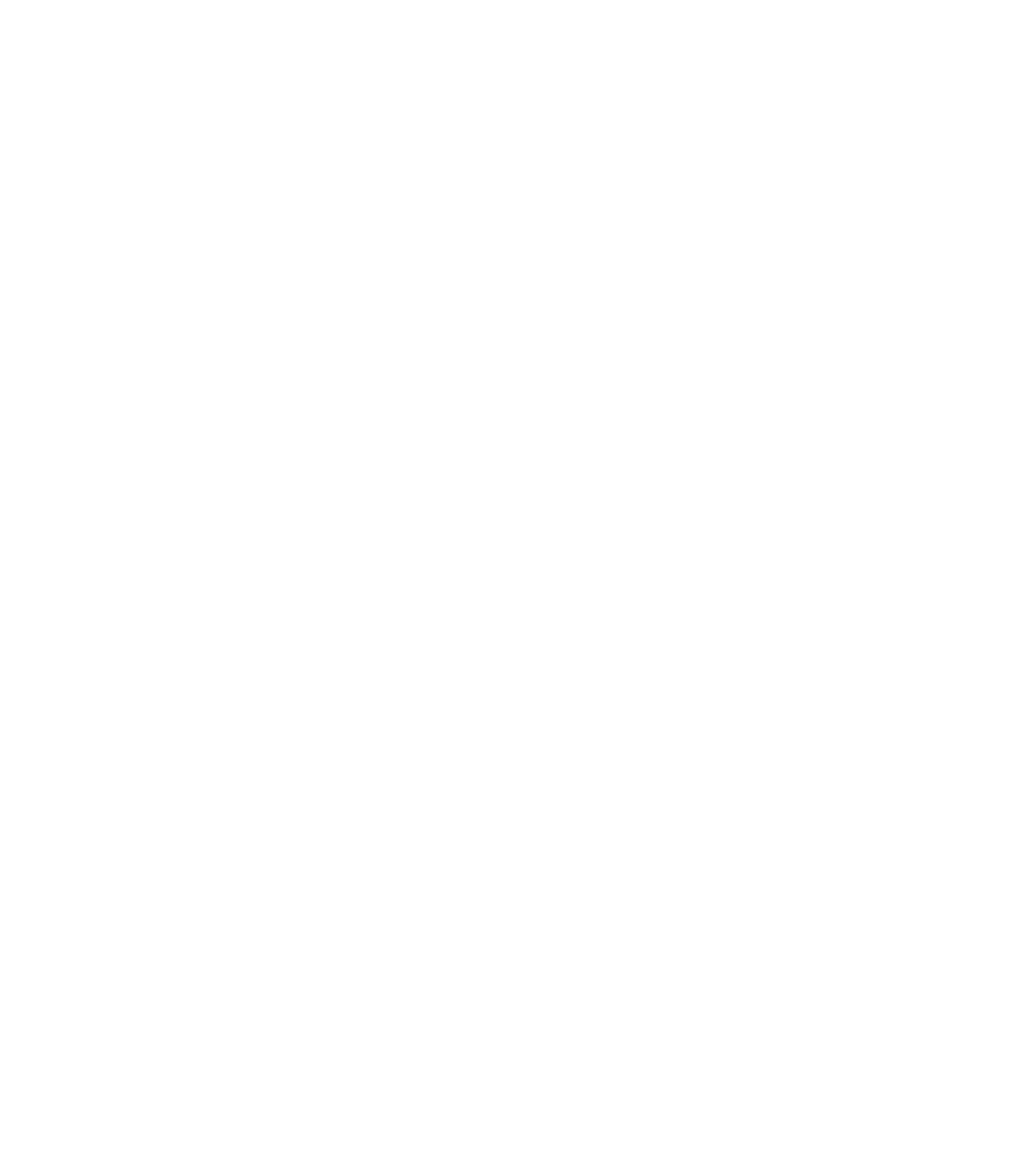
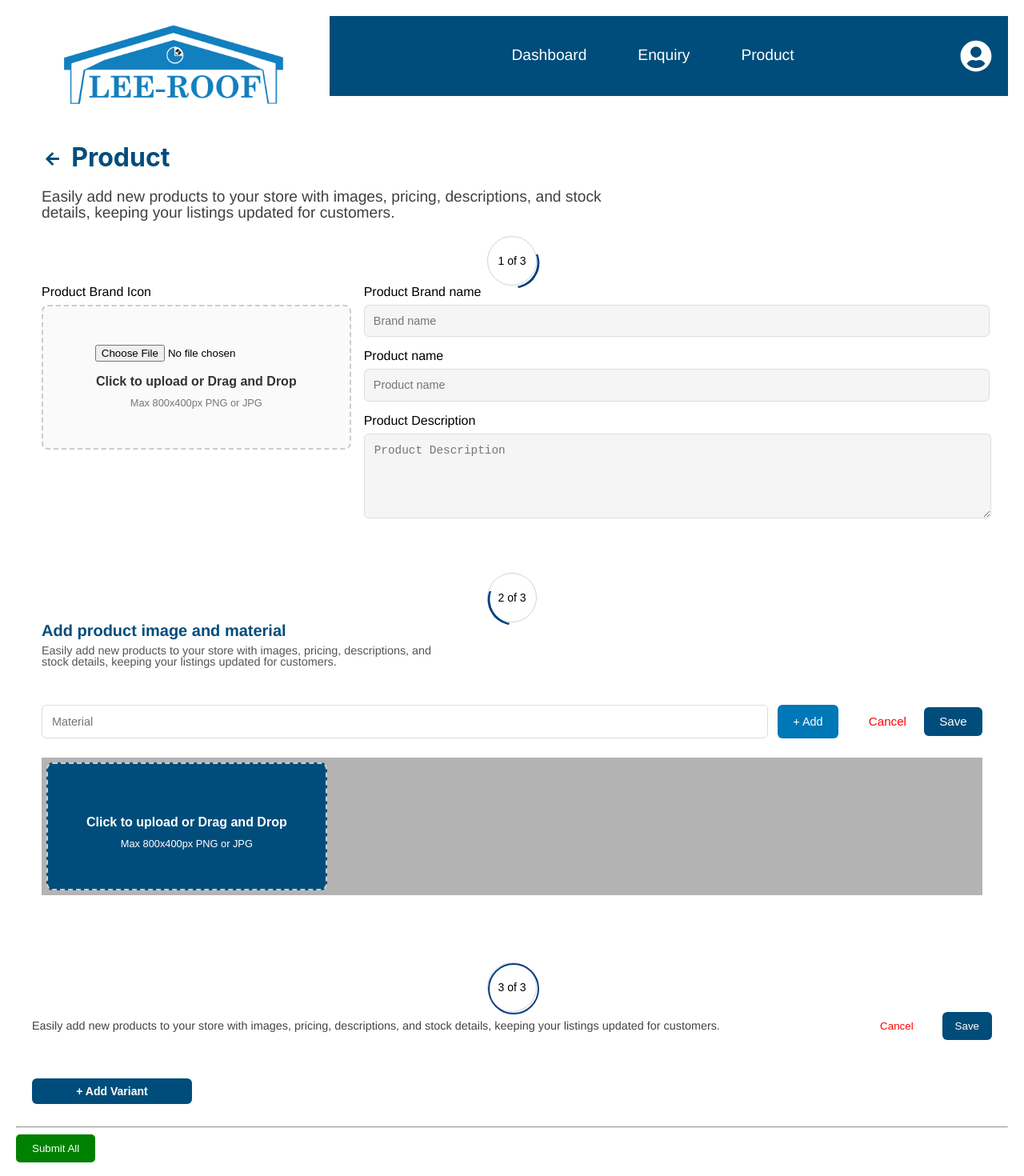
Before and after one commit to Tungston-labs/Lee-Roof, a React (Vite) app in the folder client/: page /product in a window 1280 px wide. Before the commit this address had no page. Shown: the top 1470 px of the page at 80% size. Before the commit the page ends 800 px from the top, so only its background shows below. Built offline with nearby package versions, Linux system fonts and the light colour scheme.

Commit message:
Add product form is submitted succesfully

```diff
--- a/client/src/App.jsx
+++ b/client/src/App.jsx
@@ -11,16 +11,17 @@ import Productcard from "./pages/Product/Productcard";
 import EditProduct from "./pages/Product/EditProduct";
 import MultiStepForm from "./components/Navbar/multistep/MultiStepForm";
 import Login from "./pages/Dashboard/Login";
-
+import Product from "./pages/Product/Product"
 const App = () => {
   return (
     <>
       <Routes>
         <Route path="/" element={<Dashboard />} />
-        <Route path="/enquiry" element={<Enquiry />} />
+        <Route path="/enquiry" element={<Enquiry />} />/
         <Route path="/enquiry-page" element={<EnquiryDetails />} />
         <Route path="/view-product" element={<ViewProduct />} />
         <Route path="/add-product" element={<AddProduct />} />
+        <Route path="/product" element={<Product />} />
         <Route path="/products-card/:id" element={<Productcard />} />
         <Route path="/edit-product" element={<EditProduct />} />
         <Route path="/mult" element={<MultiStepForm />} />
--- a/client/src/pages/Product/Add_product/AddProduct.jsx
+++ b/client/src/pages/Product/Add_product/AddProduct.jsx
@@ -1,4 +1,4 @@
-import React, { useState } from "react";
+import React from "react";
 import {
   PageWrapper,
   TitleWrapper,
@@ -16,46 +16,20 @@ import {
 } from "./AddProduct.Styles";
 
 import Navbar from "../../../components/Navbar/Navbar";
-import MaterialAdd from "./MaterialAdd";
-import AddVarient from "./AddVarient";
 import MultiStepForm from "../../../components/Navbar/multistep/MultiStepForm";
 import { FaArrowLeft } from "react-icons/fa";
 
-import { useDispatch, useSelector } from "react-redux";
-import { createProduct } from "../../../redux/productSlice"; // ✅ thunk
-
-const ProductForm = () => {
-  const dispatch = useDispatch();
-  const { loading, error } = useSelector((state) => state.product);
-
-  const [brandIcon, setBrandIcon] = useState(null);
-  const [brandName, setBrandName] = useState("");
-  const [productName, setProductName] = useState("");
-  const [description, setDescription] = useState("");
-
-  const handleFileChange = (e) => {
-    setBrandIcon(e.target.files[0]);
-  };
-
-  const handleSubmit = (e) => {
-    e.preventDefault();
-
-    const formData = new FormData();
-    formData.append("brandName", brandName);
-    formData.append("productName", productName);
-    formData.append("description", description);
-    if (brandIcon) formData.append("brandIcon", brandIcon);
-
-    dispatch(createProduct(formData));
+const ProductForm = ({ data, onUpdate }) => {
+  const handleChange = (field, value) => {
+    onUpdate({ ...data, [field]: value });
   };
 
   return (
     <>
-      <Navbar />
       <PageWrapper>
         <Header>
           <TitleWrapper>
-            <BackButton onClick={() => navigate(-1)}>
+            <BackButton onClick={() => window.history.back()}>
               <FaArrowLeft />
             </BackButton>
             <Title>Product</Title>
@@ -72,7 +46,6 @@ const ProductForm = () => {
           <MultiStepForm currentStep={1} totalSteps={3} />
         </div>
 
-        <form onSubmit={handleSubmit}>
         <FormWrapper>
           {/* Left Upload Box */}
           <UploadSection>
@@ -84,13 +57,13 @@ const ProductForm = () => {
                 onChange={(e) => {
                   const file = e.target.files[0];
                   if (file) {
-                      setBrandIcon(file); // save file for API
+                    handleChange("brandIconFile", file); // save actual file
                   }
                 }}
               />
-                {brandIcon ? (
+              {data.brandIconFile ? (
                 <img
-                    src={URL.createObjectURL(brandIcon)}
+                  src={URL.createObjectURL(data.brandIconFile)}
                   alt="Preview"
                   style={{
                     width: "100%",
@@ -113,8 +86,8 @@ const ProductForm = () => {
               <Label>Product Brand name</Label>
               <Input
                 type="text"
-                  value={brandName}
-                  onChange={(e) => setBrandName(e.target.value)}
+                value={data.brandName}
+                onChange={(e) => handleChange("brandName", e.target.value)}
                 placeholder="Brand name"
               />
             </div>
@@ -123,8 +96,8 @@ const ProductForm = () => {
               <Label>Product name</Label>
               <Input
                 type="text"
-                  value={productName}
-                  onChange={(e) => setProductName(e.target.value)}
+                value={data.productName}
+                onChange={(e) => handleChange("productName", e.target.value)}
                 placeholder="Product name"
               />
             </div>
@@ -132,21 +105,14 @@ const ProductForm = () => {
             <div>
               <Label>Product Description</Label>
               <Textarea
-                  value={description}
-                  onChange={(e) => setDescription(e.target.value)}
+                value={data.description}
+                onChange={(e) => handleChange("description", e.target.value)}
                 placeholder="Product Description"
               />
             </div>
           </RightSection>
         </FormWrapper>
-
-
-          {error && <p style={{ color: "red" }}>{error}</p>}
-        </form>
       </PageWrapper>
-
-      <MaterialAdd />
-      <AddVarient />
     </>
   );
 };
--- a/client/src/pages/Product/Add_product/AddVarient.jsx
+++ b/client/src/pages/Product/Add_product/AddVarient.jsx
@@ -1,5 +1,4 @@
-import React, { useState } from "react";
-import { useSelector } from "react-redux";
+import React from "react";
 import {
   FormWrapper,
   Row,
@@ -13,77 +12,58 @@ import {
 import MultiStepForm from "../../../components/Navbar/multistep/MultiStepForm";
 import ImageDropdown from "../../../components/ImageDropDown";
 
-const VariantForm = () => {
-  const { materials = [], images = [] } = useSelector((s) => s.materials || {});
+const VariantForm = ({ data, materials = [], savedImages = [], onUpdate }) => {
+  const handleVariantsChange = (updatedVariants) => {
+    onUpdate(updatedVariants);
+  };
 
-  const [variants, setVariants] = useState([
-    {
-      material: "",
-      thicknesses: [
-        {
-          thickness: "",
-          colors: [{ image: "", color: "", colorHex: "#000000" }],
-        },
-      ],
-    },
-  ]);
-
-  // Add new Variant (new material group)
   const addVariant = () => {
-    setVariants([
-      ...variants,
+    handleVariantsChange([
+      ...data,
       {
         material: "",
         thicknesses: [
-          {
-            thickness: "",
-            colors: [{ image: "", color: "", colorHex: "#000000" }],
-          },
+          { thickness: "", colors: [{ image: "", color: "", colorHex: "#000000" }] },
         ],
       },
     ]);
   };
 
-  // Update material name
   const handleMaterialChange = (vIndex, value) => {
-    const updated = [...variants];
+    const updated = [...data];
     updated[vIndex].material = value;
-    setVariants(updated);
+    handleVariantsChange(updated);
   };
 
-  // Update thickness value
   const handleThicknessChange = (vIndex, tIndex, value) => {
-    const updated = [...variants];
+    const updated = [...data];
     updated[vIndex].thicknesses[tIndex].thickness = value;
-    setVariants(updated);
+    handleVariantsChange(updated);
   };
 
-  // Update a color row
   const handleColorChange = (vIndex, tIndex, cIndex, field, value) => {
-    const updated = [...variants];
+    const updated = [...data];
     updated[vIndex].thicknesses[tIndex].colors[cIndex][field] = value;
-    setVariants(updated);
+    handleVariantsChange(updated);
   };
 
-  // Add new color row inside a thickness
   const addColorRow = (vIndex, tIndex) => {
-    const updated = [...variants];
+    const updated = [...data];
     updated[vIndex].thicknesses[tIndex].colors.push({
       image: "",
       color: "",
       colorHex: "#000000",
     });
-    setVariants(updated);
+    handleVariantsChange(updated);
   };
 
-  // Add new thickness row inside a variant
   const addThicknessRow = (vIndex) => {
-    const updated = [...variants];
+    const updated = [...data];
     updated[vIndex].thicknesses.push({
       thickness: "",
       colors: [{ image: "", color: "", colorHex: "#000000" }],
     });
-    setVariants(updated);
+    handleVariantsChange(updated);
   };
 
   return (
@@ -127,9 +107,8 @@ const VariantForm = () => {
         </div>
       </Header>
 
-      {variants.map((variant, vIndex) => (
+      {data.map((variant, vIndex) => (
         <div key={vIndex} style={{ marginBottom: 20 }}>
-          {/* Material Row */}
           <Row>
             <Select
               value={variant.material}
@@ -145,71 +124,47 @@ const VariantForm = () => {
             </Select>
           </Row>
 
-          {/* Thickness + Colors */}
           {variant.thicknesses.map((th, tIndex) => (
-            <div
-              key={tIndex}
-            >
+            <div key={tIndex}>
               <Row>
-                {/* Thickness input */}
                 <Input
                   type="text"
                   placeholder="Enter thickness"
                   value={th.thickness}
-                  onChange={(e) =>
-                    handleThicknessChange(vIndex, tIndex, e.target.value)
-                  }
+                  onChange={(e) => handleThicknessChange(vIndex, tIndex, e.target.value)}
                 />
               </Row>
 
-              {/* Colors inside this thickness */}
               {th.colors.map((colorRow, cIndex) => (
                 <Row key={cIndex}>
                   <ImageDropdown
-                    images={images}
+                    images={savedImages}
                     value={colorRow.image}
                     onChange={(val) =>
                       handleColorChange(vIndex, tIndex, cIndex, "image", val)
                     }
                   />
-
                   <Input
                     type="text"
                     placeholder="Colour name"
                     value={colorRow.color}
                     onChange={(e) =>
-                      handleColorChange(
-                        vIndex,
-                        tIndex,
-                        cIndex,
-                        "color",
-                        e.target.value
-                      )
+                      handleColorChange(vIndex, tIndex, cIndex, "color", e.target.value)
                     }
                   />
-
                   <ColorInput
                     type="color"
                     value={colorRow.colorHex || "#000000"}
                     onChange={(e) =>
-                      handleColorChange(
-                        vIndex,
-                        tIndex,
-                        cIndex,
-                        "colorHex",
-                        e.target.value
-                      )
+                      handleColorChange(vIndex, tIndex, cIndex, "colorHex", e.target.value)
                     }
                   />
-
-                  {/* Add new color row */}
                   <Button type="button" onClick={() => addColorRow(vIndex, tIndex)}>
                     + Add Color
                   </Button>
                 </Row>
               ))}
 
-              {/* Add new thickness row */}
               <Button type="button" onClick={() => addThicknessRow(vIndex)}>
                 + Add Thickness
               </Button>
--- a/client/src/pages/Product/Add_product/MaterialAdd.jsx
+++ b/client/src/pages/Product/Add_product/MaterialAdd.jsx
@@ -1,6 +1,5 @@
 import React, { useState } from "react";
 import axios from "axios";
-import { useDispatch, useSelector } from "react-redux";
 import {
   PageWrapper,
   Header,
@@ -22,35 +21,30 @@ import {
   SaveButton,
 } from "./MaterialAdd.Styles";
 import MultiStepForm from "../../../components/Navbar/multistep/MultiStepForm";
-import {
-  addMaterial,
-  removeMaterial,
-  addImages,
-  removeImage,
-  saveMaterials,
-} from "../../../redux/materialSlice"; // adjust path
 
-const ProductMaterialForm = () => {
-  const dispatch = useDispatch();
-  const { materials, images } = useSelector((state) => state.materials);
+const ProductMaterialForm = ({ data, onUpdate }) => {
+  const { materials = [], images = [] } = data;
 
-  const [step, setStep] = useState(1);
   const [inputValue, setInputValue] = useState("");
   const [uploading, setUploading] = useState(false);
 
   const handleAddMaterial = () => {
     if (inputValue && !materials.some((m) => m.materialName === inputValue)) {
-      dispatch(addMaterial({ materialName: inputValue, thicknesses: [] }));
+      const updatedMaterials = [...materials, { materialName: inputValue, thicknesses: [] }];
+      onUpdate({ ...data, materials: updatedMaterials });
       setInputValue("");
     }
   };
 
   const handleRemoveMaterial = (matName) => {
-    dispatch(removeMaterial(matName));
+    const updatedMaterials = materials.filter((m) => m.materialName !== matName);
+    onUpdate({ ...data, materials: updatedMaterials });
   };
 
   const handleRemoveImage = (index) => {
-    dispatch(removeImage(index));
+    const updatedImages = [...images];
+    updatedImages.splice(index, 1);
+    onUpdate({ ...data, images: updatedImages });
   };
 
   const handleUpload = async (files) => {
@@ -64,34 +58,23 @@ const ProductMaterialForm = () => {
       formData.append("images", file);
 
       try {
-        const res = await axios.post(
-          "http://localhost:5000/api/upload/",
-          formData,
-          {
-            headers: {
-              "Content-Type": "multipart/form-data",
-              Authorization: `Bearer ${token}`,
-            },
-          }
-        );
+        const res = await axios.post("http://localhost:5000/api/upload/", formData, {
+          headers: {
+            "Content-Type": "multipart/form-data",
+            Authorization: `Bearer ${token}`,
+          },
+        });
 
         if (res.data && res.data.images) {
-          res.data.images.forEach((img) => {
-            uploadedUrls.push(img.url);
-          });
+          res.data.images.forEach((img) => uploadedUrls.push(img.url));
         }
       } catch (err) {
         console.error("Upload failed for", file.name, err);
       }
     }
 
-    dispatch(addImages(uploadedUrls));
+    onUpdate({ ...data, images: [...images, ...uploadedUrls] });
     setUploading(false);
-  };
-
-  const handleSave = () => {
-    // Save in Redux state (later you can push to API if needed)
-    dispatch(saveMaterials());
   };
 
   return (
@@ -104,9 +87,8 @@ const ProductMaterialForm = () => {
         <div>
           <Title>Add product image and material</Title>
           <Subtitle>
-            Easily add new products to your store with images, pricing,
-            descriptions, and stock details, keeping your listings updated for
-            customers.
+            Easily add new products to your store with images, pricing, descriptions, and stock
+            details, keeping your listings updated for customers.
           </Subtitle>
         </div>
       </Header>
@@ -127,16 +109,14 @@ const ProductMaterialForm = () => {
           {materials.map((mat, idx) => (
             <Tag key={idx}>
               {mat.materialName}
-              <span onClick={() => handleRemoveMaterial(mat.materialName)}>
-                ✕
-              </span>
+              <span onClick={() => handleRemoveMaterial(mat.materialName)}>✕</span>
             </Tag>
           ))}
         </TagsWrapper>
 
         <Actions>
           <CancelButton>Cancel</CancelButton>
-          <SaveButton onClick={handleSave}>Save</SaveButton>
+          <SaveButton onClick={() => onUpdate(data)}>Save</SaveButton>
         </Actions>
       </MaterialSection>
 
--- /dev/null
+++ b/client/src/pages/Product/Product.jsx
@@ -0,0 +1,170 @@
+import React, { useState, useEffect } from "react";
+import Navbar from "../../components/Navbar/Navbar";
+import ProductForm from "./Add_product/AddProduct";
+import ProductMaterialForm from "./Add_product/MaterialAdd";
+import VariantForm from "./Add_product/AddVarient";
+
+const AddFullProductPage = ({ existingProduct }) => {
+  const [formData, setFormData] = useState({
+    product: {
+      // match ProductForm which uses brandIconFile
+      brandIconFile: null,
+      brandIconUrl: "", // optional preview when loading existing product
+      brandName: "",
+      productName: "",
+      description: "",
+    },
+    materials: {
+      materials: [], // full structure with thicknesses + colors
+      images: [], // array of image URLs for dropdowns
+    },
+    variants: [], // prefilled if needed
+  });
+
+  // If editing/existing product, populate formData with backend response
+  useEffect(() => {
+    if (existingProduct) {
+      setFormData({
+        product: {
+          brandIconFile: null, // file not available from backend; leave null
+          brandIconUrl: existingProduct.brandIcon || "",
+          brandName: existingProduct.brandName || "",
+          productName: existingProduct.productName || "",
+          description: existingProduct.description || "",
+        },
+        materials: {
+          materials: existingProduct.materials || [],
+          images: existingProduct.materials
+            ? existingProduct.materials.flatMap((mat) =>
+                (mat.thicknesses || []).flatMap((th) =>
+                  (th.colors || []).map((c) => c.image).filter(Boolean)
+                )
+              )
+            : [],
+        },
+        variants: existingProduct.variants || [],
+      });
+    }
+  }, [existingProduct]);
+
+  const handleSubmit = async () => {
+    try {
+      // Build normalized materials array by merging variants into materials
+      const baseMaterials = formData.materials.materials || []; // from MaterialAdd
+      const variants = formData.variants || []; // from VariantForm
+
+      // Normalize function to convert your variant shape -> backend shape
+      const normalizeThicknesses = (thicknesses = []) =>
+        thicknesses.map((th) => ({
+          thickness: th.thickness || "",
+          colors: (th.colors || []).map((c) => ({
+            colorName: c.color || "", // name field in VariantForm was `color`
+            colorCode: c.colorHex || "", // hex color was stored as `colorHex`
+            image: c.image || null,
+          })),
+        }));
+
+      // Start with baseMaterials and replace thicknesses if variant exists for that material
+      const merged = baseMaterials.map((mat) => {
+        const v = variants.find((x) => x.material === mat.materialName);
+        if (v) {
+          return {
+            ...mat,
+            thicknesses: normalizeThicknesses(v.thicknesses),
+          };
+        }
+        // keep existing thicknesses if any
+        return { ...mat, thicknesses: mat.thicknesses || [] };
+      });
+
+      // Also include any variants whose material wasn't present in baseMaterials
+      variants.forEach((v) => {
+        const exists = merged.some((m) => m.materialName === v.material);
+        if (!exists) {
+          merged.push({
+            materialName: v.material,
+            thicknesses: normalizeThicknesses(v.thicknesses),
+          });
+        }
+      });
+
+      // Now prepare FormData
+      const form = new FormData();
+      if (formData.product.brandIconFile)
+        form.append("brandIcon", formData.product.brandIconFile);
+      form.append("brandName", formData.product.brandName || "");
+      form.append("productName", formData.product.productName || "");
+      form.append("description", formData.product.description || "");
+      // IMPORTANT: send merged array (not the wrapper object)
+      form.append("materials", JSON.stringify(merged));
+      form.append("variants", JSON.stringify(formData.variants || []));
+
+      // send request (same as before)
+      const response = await fetch("http://localhost:5000/api/products", {
+        method: "POST",
+        headers: { Authorization: `Bearer ${localStorage.getItem("token")}` },
+        body: form,
+      });
+      const data = await response.json();
+      if (response.ok) alert("Form submitted successfully");
+      else alert("Failed to submit: " + (data.error || JSON.stringify(data)));
+    } catch (err) {
+      console.error("submit error", err);
+    }
+  };
+
+  return (
+    <div style={{ padding: "20px" }}>
+      <Navbar />
+
+      {/* Step 1: Product Details */}
+      <ProductForm
+        data={formData.product}
+        onUpdate={(updatedProduct) =>
+          setFormData((prev) => ({
+            ...prev,
+            product: { ...prev.product, ...updatedProduct },
+          }))
+        }
+      />
+
+      {/* Step 2: Materials */}
+      <ProductMaterialForm
+        data={formData.materials}
+        onUpdate={(updatedMaterials) =>
+          setFormData((prev) => ({
+            ...prev,
+            materials: { ...prev.materials, ...updatedMaterials },
+          }))
+        }
+      />
+
+      {/* Step 3: Variants */}
+      <VariantForm
+        data={formData.variants}
+        materials={formData.materials.materials}
+        savedImages={formData.materials.images}
+        onUpdate={(updatedVariants) =>
+          setFormData((prev) => ({ ...prev, variants: updatedVariants }))
+        }
+      />
+
+      <hr />
+
+      <button
+        onClick={handleSubmit}
+        style={{
+          padding: "10px 20px",
+          background: "green",
+          color: "white",
+          border: "none",
+          borderRadius: "5px",
+        }}
+      >
+        Submit All
+      </button>
+    </div>
+  );
+};
+
+export default AddFullProductPage;
--- a/client/src/pages/Product/ViewProduct.jsx
+++ b/client/src/pages/Product/ViewProduct.jsx
@@ -48,7 +48,7 @@ const ProductPage = () => {
             </BackButton>
             <Title>Product</Title>
           </TitleWrapper>
-          <AddButton onClick={() => navigate("/add-product")}>
+          <AddButton onClick={() => navigate("/product")}>
             Add product
           </AddButton>
         </Header>
```
Also changed, not shown: 2 other files (tests, documents, lock files or other folders). Lines whose indentation alone changed are shown as unchanged.
